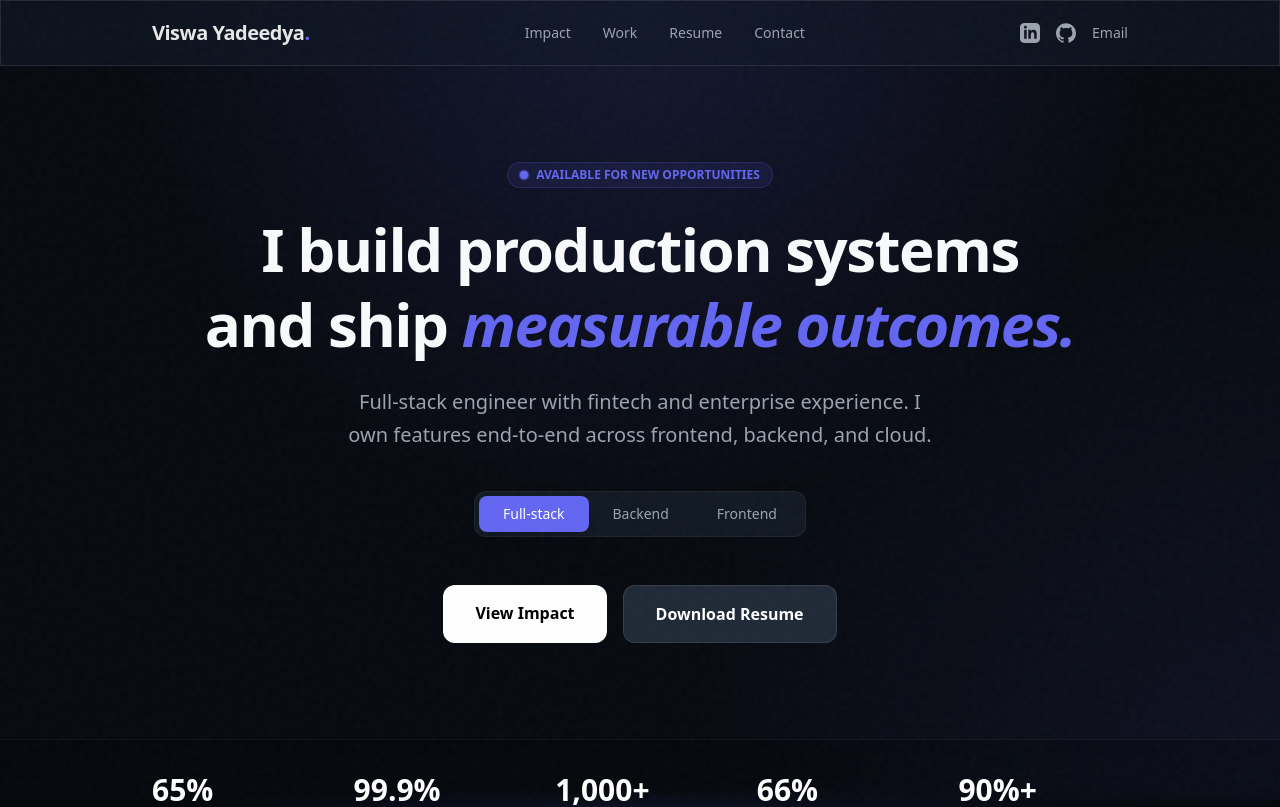
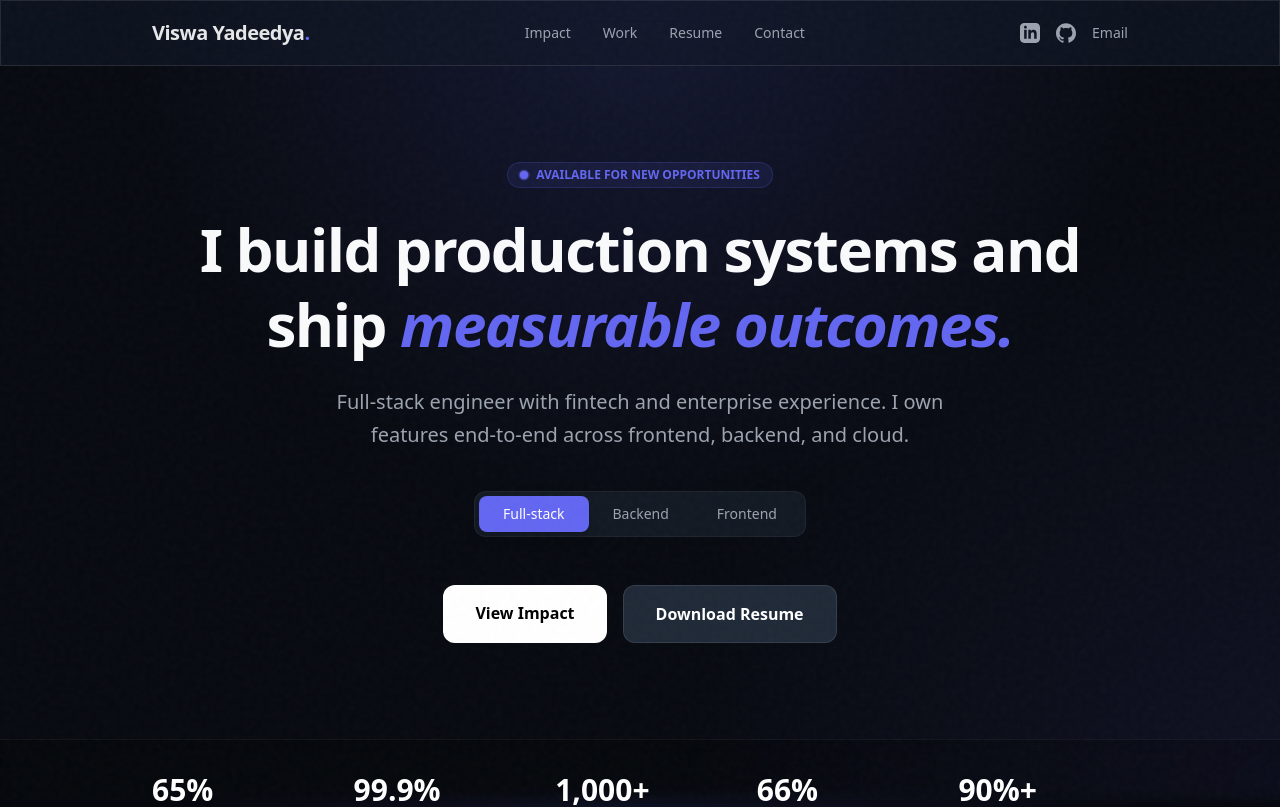
Before and after one commit to viswayadeedya/vy-portfolio, a Next.js app: page / in a window 1280 px wide. Shown: the top 807 px of the page. Built offline with nearby package versions, Linux system fonts and the light colour scheme.

Commit message:
checking on fix

```diff
--- a/src/app/globals.css
+++ b/src/app/globals.css
@@ -7,8 +7,6 @@
   --color-accent-foreground: #ffffff;
   --color-card: #111827;
   --color-card-foreground: #f9fafb;
-  --color-popover: #070A10;
-  --color-popover-foreground: #f9fafb;
   --color-primary: #6366f1;
   --color-primary-foreground: #ffffff;
   --color-secondary: #1f2937;
@@ -20,7 +18,9 @@
   --font-sans: var(--font-inter), ui-sans-serif, system-ui, -apple-system, BlinkMacSystemFont, "Segoe UI", Roboto, "Helvetica Neue", Arial, "Noto Sans", sans-serif;
 }
 
-@source "../**/*.{js,ts,jsx,tsx,mdx}";
+/* Specific sourcing for Vercel deployment */
+@source "..";
+/* Scans src/app and src/components */
 
 @layer base {
   * {
@@ -52,7 +52,8 @@
   }
 
   .text-balance {
-    text-wrap: balance;
+    @apply text-pretty;
+    /* v4 alternative */
   }
 
   .glass {
```
